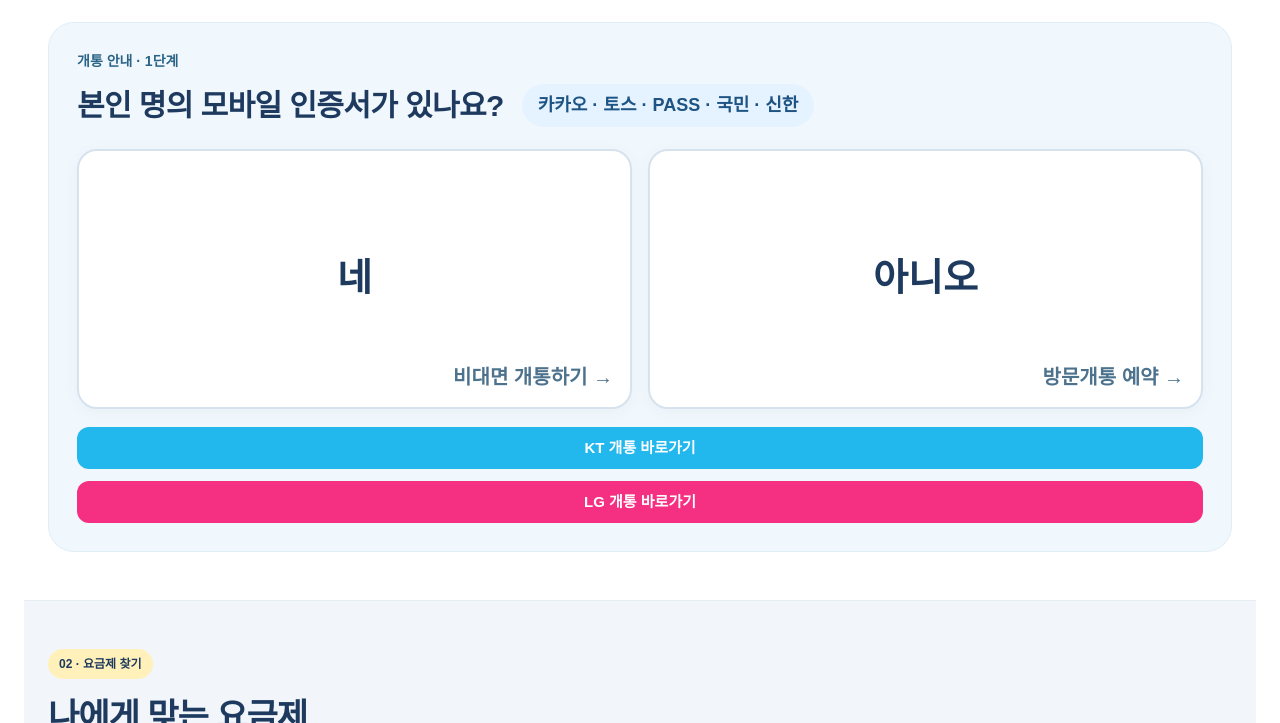
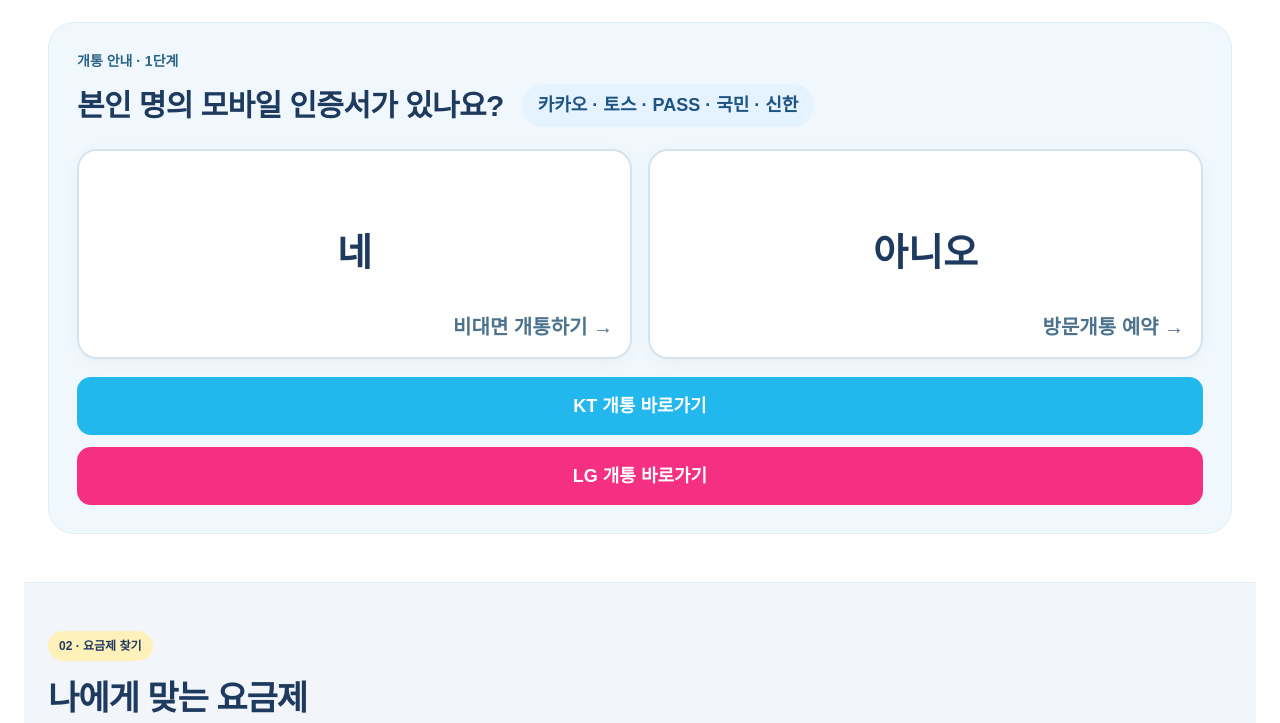
Before and after one commit to gato4477/gato-prepaid, a plain HTML site: page index.html in a window 1280 px wide. Shown: the part 627-1350 px from the top of the page. Drawn offline with Linux system fonts and the light colour scheme.

Commit message:
Match activation choices to plan-purpose proportions and quick links to full-plan button

```diff
--- a/index.html
+++ b/index.html
@@ -334,11 +334,11 @@ body{color:#1E3A5F!important;background:#FFFFFF!important}
 #activationApp .activation-question-row .question{margin:0;font-size:clamp(22px,2.4vw,30px);line-height:1.3}
 #activationApp .activation-methods{display:inline-flex;align-items:center;padding:8px 16px;border-radius:999px;background:#e5f2ff;color:#1d5484;font-size:clamp(13px,1.45vw,18px);font-weight:800;white-space:nowrap}
 #activationApp .choices{max-width:100%!important;gap:16px!important}
-#activationApp .choices .choice{aspect-ratio:1.9 / 1!important;min-height:260px!important;justify-content:center!important;gap:16px!important}
+#activationApp .choices .choice{aspect-ratio:3 / 1!important;min-height:0!important;padding:15px 18px!important;justify-content:center!important;gap:12px!important}
 #activationApp .choice .choice-title{font-size:clamp(26px,3vw,38px)!important}
 #activationApp .choice .choice-caption{font-size:clamp(15px,1.6vw,20px)!important}
 #activationApp .quick-activation{display:grid;grid-template-columns:1fr;gap:12px;margin-top:18px}
-#activationApp .quick-activation a{display:flex;align-items:center;justify-content:center;min-height:42px;padding:9px 12px;border-radius:12px;color:#fff!important;font-size:15px;font-weight:800;letter-spacing:0;text-decoration:none}
+#activationApp .quick-activation a{display:flex;align-items:center;justify-content:center;min-height:58px;padding:17px 12px;margin-top:0;border:0;border-radius:14px;color:#fff!important;font-size:18px;font-weight:900;line-height:1.35;letter-spacing:0;text-decoration:none}
 #activationApp .quick-activation .quick-kt{background:#22b8ed}
 #activationApp .quick-activation .quick-lg{background:#f52f82}
 #activationApp .quick-activation a:focus-visible{outline:3px solid #173f59;outline-offset:3px}
```
